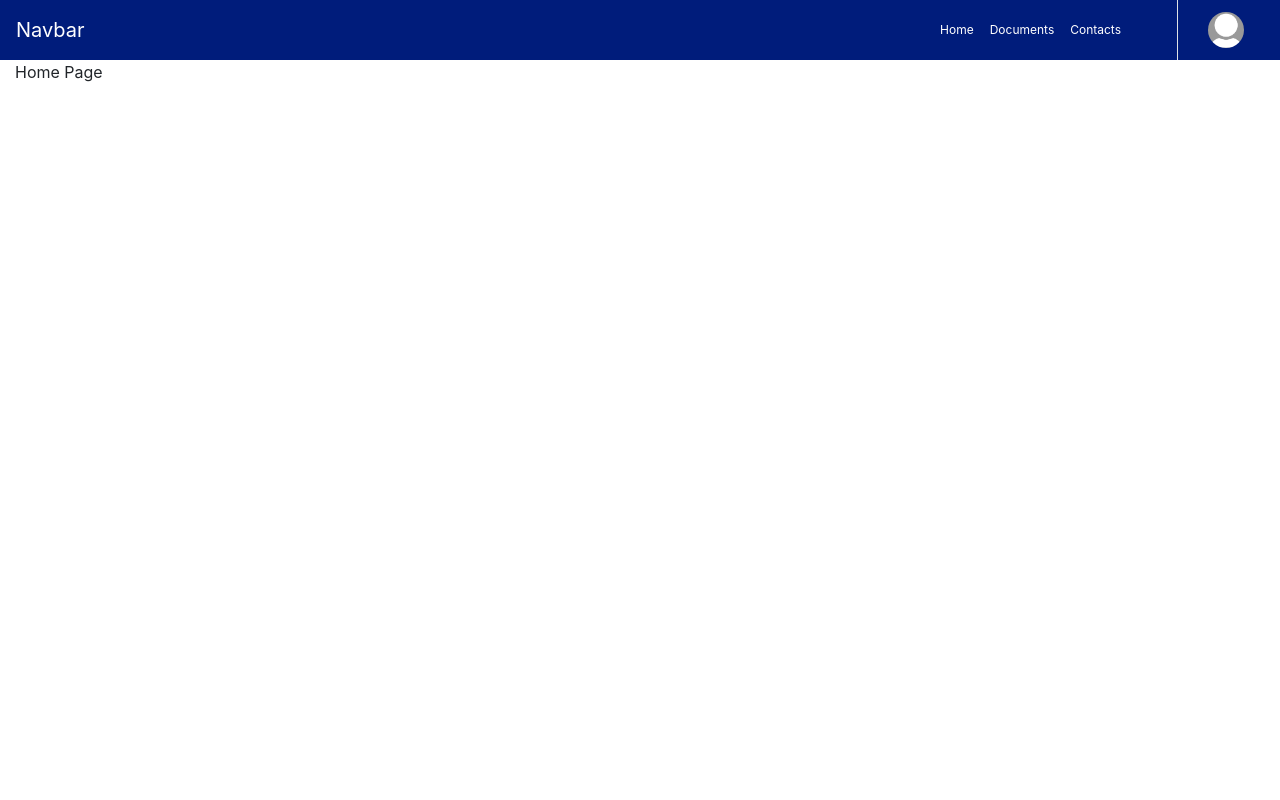
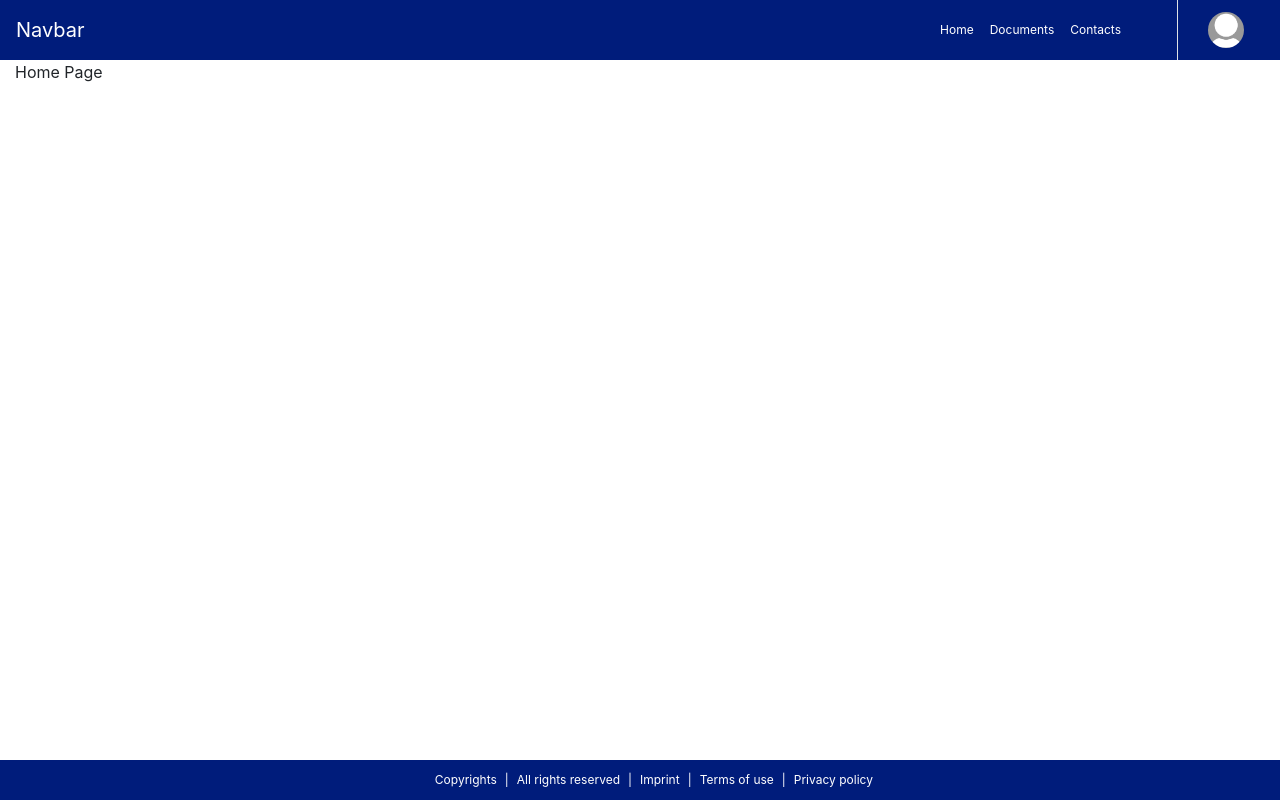
Before and after one commit to JoaoPauloLousada/vue-crosslend-application, a Vue app: page / in a window 1280 px wide. Built offline with nearby package versions, Linux system fonts and the light colour scheme.

Commit message:
Adjust footer

```diff
--- /dev/null
+++ b/src/components/Footer/index.vue
@@ -0,0 +1,35 @@
+<template>
+  <nav class="footer container-fluid text-white bg-primary py-2 py-md-0">
+    <div class="row h-100">
+      <div class="col-12 col-md-6 d-flex align-items-center justify-content-center justify-content-md-end pr-md-0">
+        <span><a href="#" class="text-white">Copyrights</a></span>
+        <span class="px-2">|</span>
+        <span><a href="#" class="text-white">All rights reserved</a></span>
+        <span class="d-none d-md-inline px-2">|</span>
+      </div>
+      <div class="col-12 col-md-6 d-flex align-items-center justify-content-center justify-content-md-start pl-md-0">
+        <span><a href="#" class="text-white">Imprint</a></span>
+        <span class="px-2">|</span>
+        <span><a href="#" class="text-white">Terms of use</a></span>
+        <span class="px-2">|</span>
+        <span><a href="#" class="text-white">Privacy policy</a></span>
+      </div>
+    </div>
+  </nav>
+</template>
+
+<script>
+export default {
+
+}
+</script>
+
+<style lang="scss" scoped>
+.footer {
+  height: auto;
+  font-size: .75rem;
+  @include media-breakpoint-up(md) {
+    height: 2.5rem;
+  }
+}
+</style>
--- a/src/components/Layout.vue
+++ b/src/components/Layout.vue
@@ -1,25 +1,28 @@
 <template>
-  <div class="min-vh-100">
+  <div class="vh-100 d-flex flex-column">
     <Navbar />
     <Spinner :show="isLoading" />
-    <div class="container-fluid" v-show="!isLoading">
-      <div class="row">
+    <div class="container-fluid content">
+      <div class="row" v-show="!isLoading">
         <div class="col">
           <slot></slot>
         </div>
       </div>
     </div>
+    <Footer />
   </div>
 </template>
 
 <script>
 import { mapState } from 'vuex'
 import Navbar from './Navbar'
+import Footer from './Footer'
 import Spinner from './Spinner'
 
 export default {
   components: {
     Navbar,
+    Footer,
     Spinner
   },
   computed: {
@@ -30,6 +33,8 @@ export default {
 }
 </script>
 
-<style>
-
+<style lang="scss" scoped>
+.content {
+  flex: 1;
+}
 </style>
```
